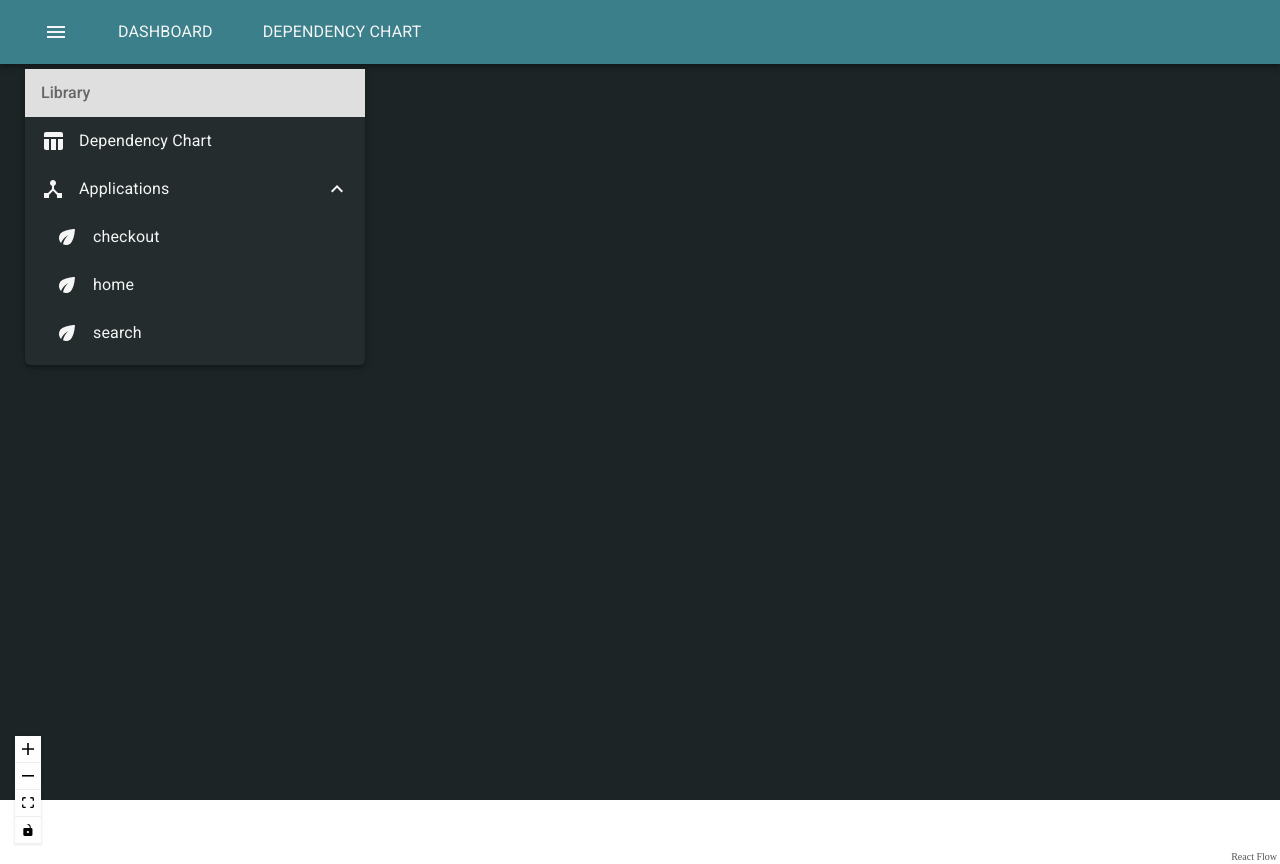
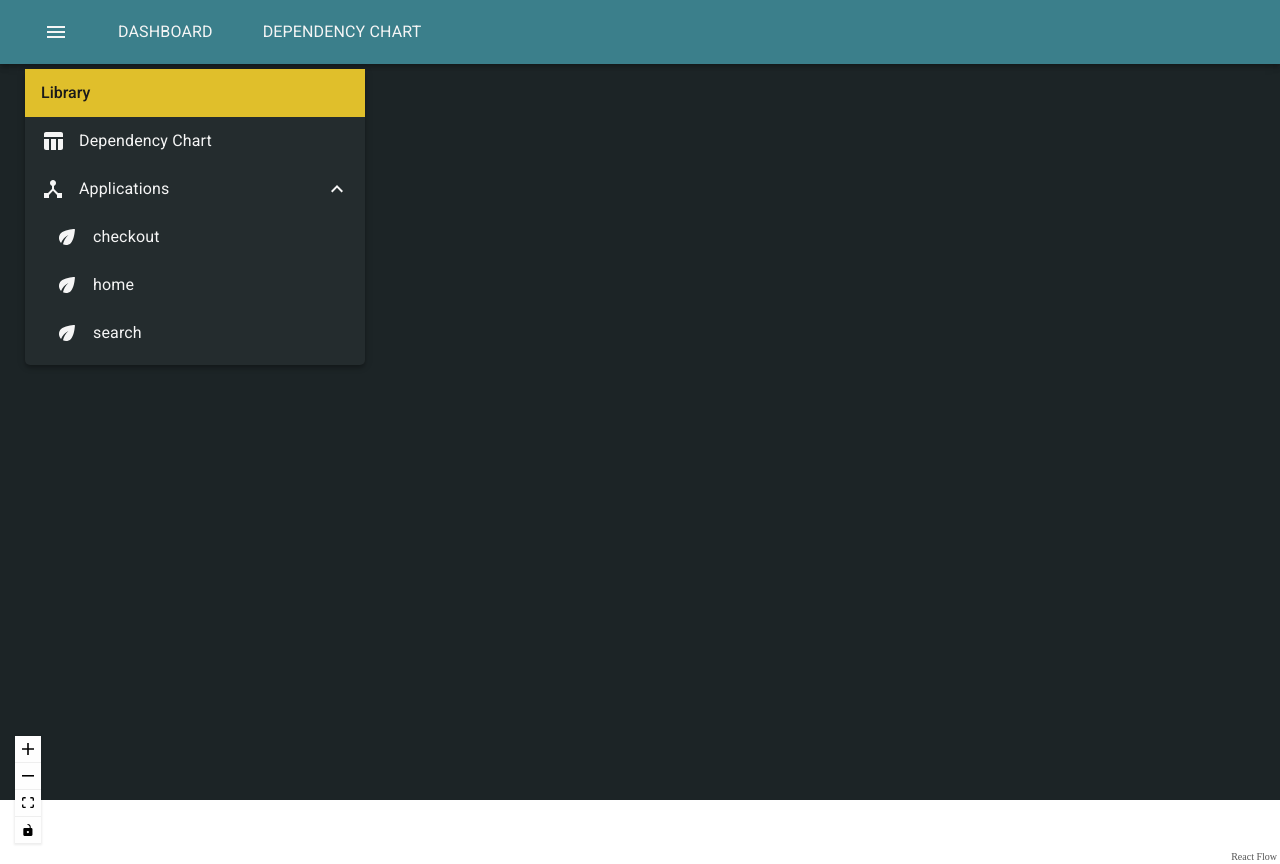
Before and after one commit to oslabs-beta/atriom-dashboard, a React app: page / in a window 1280 px wide. Both pictures are taken after a click on the button 56 px from the left and 32 px from the top of the page. Built offline with nearby package versions, Linux system fonts and the light colour scheme; a web font is replaced by a local one.

Commit message:
Changed menu header color

```diff
--- a/src/styles/MenuContents.scss
+++ b/src/styles/MenuContents.scss
@@ -3,6 +3,7 @@ $font-hover: rgb(53, 53, 53);
 $dark: #1C2426;
 $light: #f5f5f5;
 $brand: #63d4e7;
+$accent-yellow: #e0bf2b;
 
 .ListCollapse {
   span {
@@ -48,7 +49,8 @@ $brand: #63d4e7;
 
 #drop-menu-subheader {
   font-size: 16px;
-  background-color: rgb(223, 223, 223);
+  color: #1a1a1a;
+  background-color: $accent-yellow;
 }
 
 .MenuContentButton {
```
